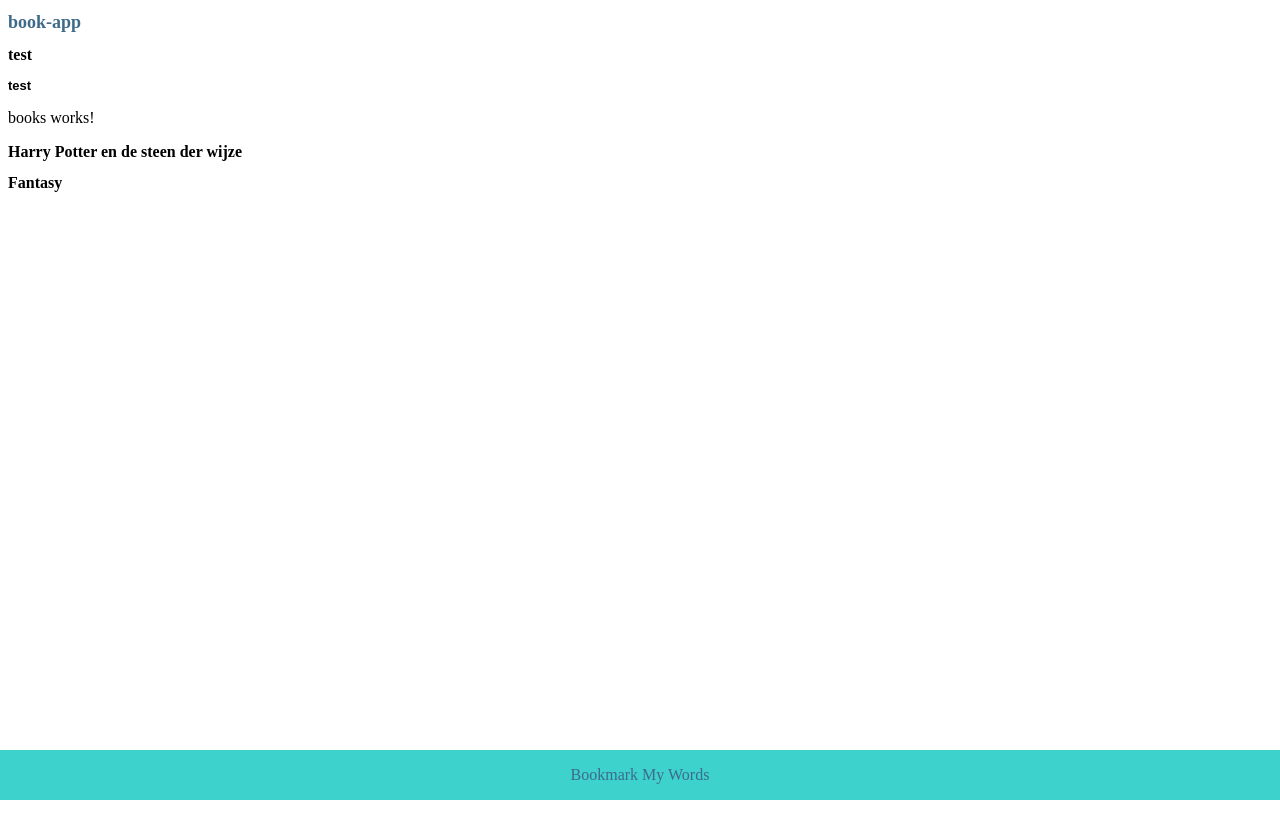
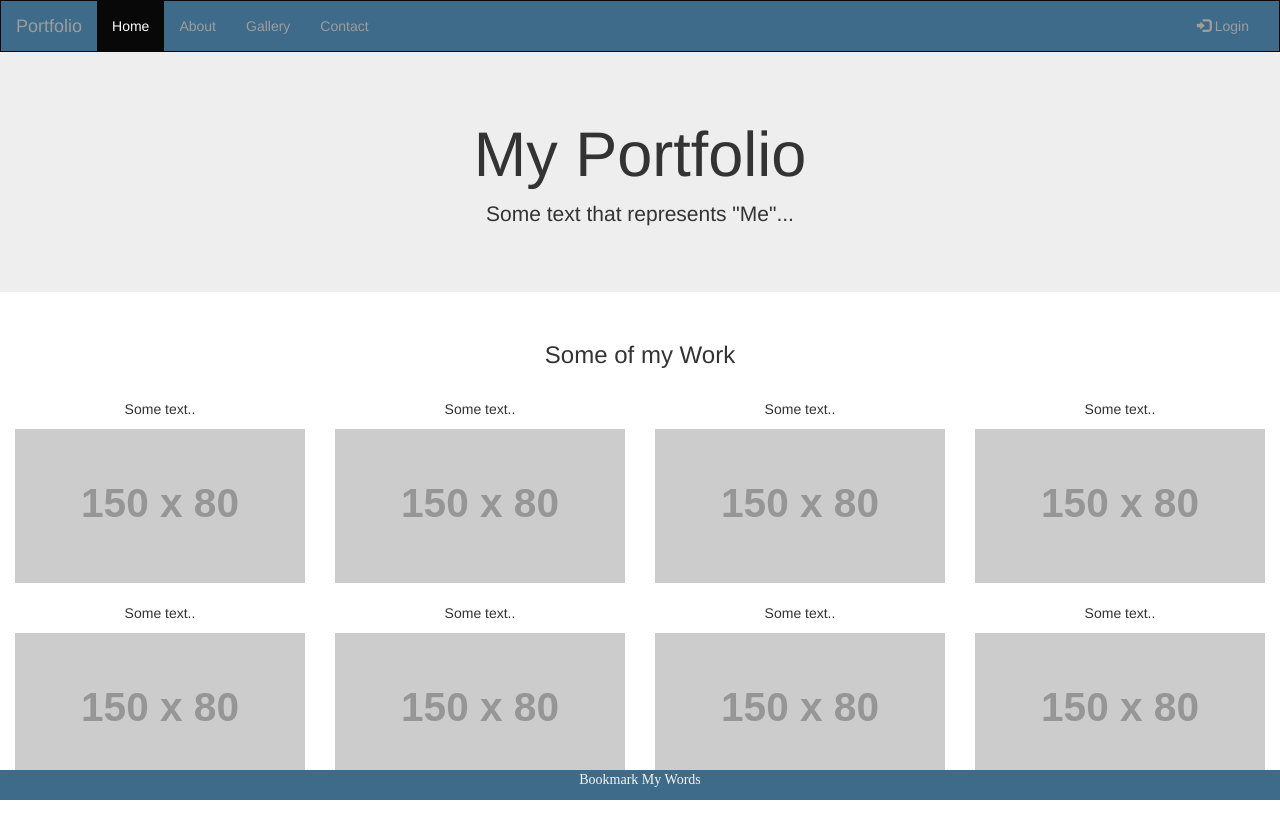
Before and after one commit to 2124405Marleen/book-app, an Angular app: page / in a window 1280 px wide. Before the commit the page ends 800 px from the top, so only its background shows below. Built offline with nearby package versions, Linux system fonts and the light colour scheme.

Commit message:
Bootstrap template (aangepast kleuren en footer)

```diff
--- a/src/app/app.component.html
+++ b/src/app/app.component.html
@@ -1,21 +1,107 @@
+<head>
+<title>Bootstrap Example</title>
+<meta charset="utf-8">
+<meta name="viewport" content="width=device-width, initial-scale=1">
+<link rel="stylesheet" href="https://maxcdn.bootstrapcdn.com/bootstrap/3.4.1/css/bootstrap.min.css">
+<script src="https://ajax.googleapis.com/ajax/libs/jquery/3.5.1/jquery.min.js"></script>
+<script src="https://maxcdn.bootstrapcdn.com/bootstrap/3.4.1/js/bootstrap.min.js"></script>
   <style>
     .footer {
       position: fixed;
       left: 0;
       bottom: 0;
       width: 100%;
-    background-color: #3dd2cc;
-    color: #3e6b89;
+      background-color: #3e6b89;
+      color: whitesmoke;
       text-align: center;
       font-family: Bahnschrift;
     }
+    .navbar {
+      margin-bottom: 0;
+      border-radius: 0;
+      background-color: #3e6b89;
+      color: whitesmoke;
+    }
    </style>
+</head>
 
-<h1>{{title}}</h1>
-<h2>test</h2>
-<h3>test</h3>
-<app-books></app-books>
+<body>
+
+<nav class="navbar navbar-inverse">
+  <div class="container-fluid">
+    <div class="navbar-header">
+      <button type="button" class="navbar-toggle" data-toggle="collapse" data-target="#myNavbar">
+        <span class="icon-bar"></span>
+        <span class="icon-bar"></span>
+        <span class="icon-bar"></span>
+      </button>
+      <a class="navbar-brand" href="#">Portfolio</a>
+    </div>
+    <div class="collapse navbar-collapse" id="myNavbar">
+      <ul class="nav navbar-nav">
+        <li class="active"><a href="#">Home</a></li>
+        <li><a href="#">About</a></li>
+        <li><a href="#">Gallery</a></li>
+        <li><a href="#">Contact</a></li>
+      </ul>
+      <ul class="nav navbar-nav navbar-right">
+        <li><a href="#"><span class="glyphicon glyphicon-log-in"></span> Login</a></li>
+      </ul>
+    </div>
+  </div>
+</nav>
+
+<div class="jumbotron">
+  <div class="container text-center">
+    <h1>My Portfolio</h1>
+    <p>Some text that represents "Me"...</p>
+  </div>
+</div>
+
+<div class="container-fluid bg-3 text-center">
+  <h3>Some of my Work</h3><br>
+  <div class="row">
+    <div class="col-sm-3">
+      <p>Some text..</p>
+      <img src="https://placehold.it/150x80?text=IMAGE" class="img-responsive" style="width:100%" alt="Image">
+    </div>
+    <div class="col-sm-3">
+      <p>Some text..</p>
+      <img src="https://placehold.it/150x80?text=IMAGE" class="img-responsive" style="width:100%" alt="Image">
+    </div>
+    <div class="col-sm-3">
+      <p>Some text..</p>
+      <img src="https://placehold.it/150x80?text=IMAGE" class="img-responsive" style="width:100%" alt="Image">
+    </div>
+    <div class="col-sm-3">
+      <p>Some text..</p>
+      <img src="https://placehold.it/150x80?text=IMAGE" class="img-responsive" style="width:100%" alt="Image">
+    </div>
+  </div>
+</div><br>
+
+<div class="container-fluid bg-3 text-center">
+  <div class="row">
+    <div class="col-sm-3">
+      <p>Some text..</p>
+      <img src="https://placehold.it/150x80?text=IMAGE" class="img-responsive" style="width:100%" alt="Image">
+    </div>
+    <div class="col-sm-3">
+      <p>Some text..</p>
+      <img src="https://placehold.it/150x80?text=IMAGE" class="img-responsive" style="width:100%" alt="Image">
+    </div>
+    <div class="col-sm-3">
+      <p>Some text..</p>
+      <img src="https://placehold.it/150x80?text=IMAGE" class="img-responsive" style="width:100%" alt="Image">
+    </div>
+    <div class="col-sm-3">
+      <p>Some text..</p>
+      <img src="https://placehold.it/150x80?text=IMAGE" class="img-responsive" style="width:100%" alt="Image">
+    </div>
+  </div>
+</div><br><br>
 
 <div class="footer">
     <p>Bookmark My Words</p>
   </div>
+</body>
```
Lines whose indentation alone changed are shown as unchanged.
